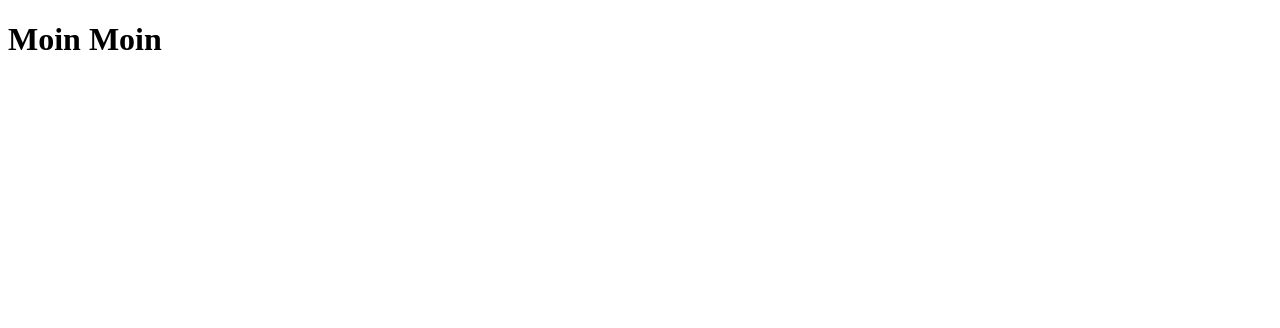
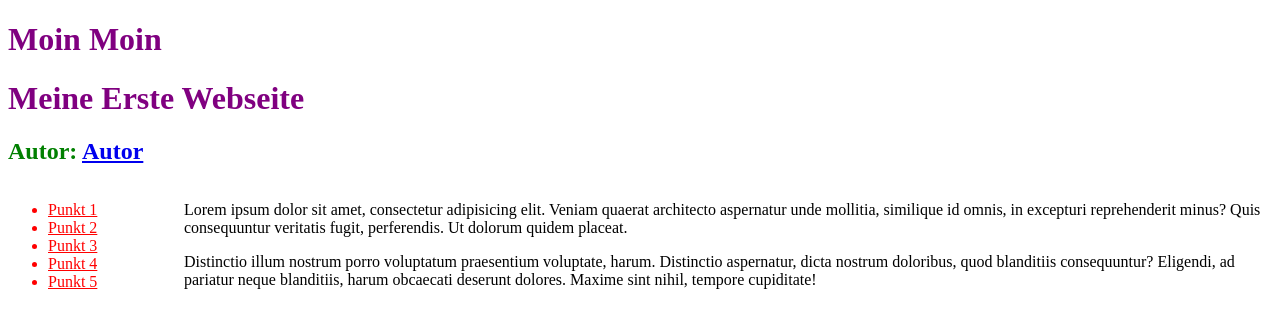
Before and after one commit to Wepat/wepat.github.io, a plain HTML site: page index.html in a window 1280 px wide. Drawn offline with Linux system fonts and the light colour scheme.

Commit message:
Schritt 1

```diff
--- a/index.html
+++ b/index.html
@@ -4,8 +4,35 @@
 <meta charset="utf-8">
 <title>Hai First Try</title>
 <h1>Moin Moin</h1>
+<link rel="stylesheet" href="styles.css"/>
 </head>
 <body>
+<h1 class="animated slideInUp">
+  Meine Erste Webseite
+</h1>
+<h2>Autor:
+  <a href="http://github.com/username">Autor</a>
+
+
+</h2>
+
+ <div class="punkteliste">
+  <ul>
+    <li><a href="Punkt1.html">Punkt 1</a></li>
+    <li><a href="Punkt1.html">Punkt 2</a></li>
+    <li><a href="Punkt1.html">Punkt 3</a></li>
+    <li><a href="Punkt1.html">Punkt 4</a></li>
+    <li><a href="Punkt1.html">Punkt 5</a></li>
+  </ul>
+  </div>
+
+  <div class = "lorem">
+
+    <p>Lorem ipsum dolor sit amet, consectetur adipisicing elit. Veniam quaerat architecto aspernatur unde mollitia, similique id omnis, in excepturi reprehenderit minus? Quis consequuntur veritatis fugit, perferendis. Ut dolorum quidem placeat.</p>
+    <p>Distinctio illum nostrum porro voluptatum praesentium voluptate, harum. Distinctio aspernatur, dicta nostrum doloribus, quod blanditiis consequuntur? Eligendi, ad pariatur neque blanditiis, harum obcaecati deserunt dolores. Maxime sint nihil, tempore cupiditate!</p>
+
+  </div>
+  </ul>
 
 </body>
 </html>
--- /dev/null
+++ b/styles.css
@@ -0,0 +1,18 @@
+
+h1{color : purple}
+
+h2{color : green}
+
+.punkteliste {
+  color : red;
+  position : absolute;
+
+}
+.punkteliste a{
+  color: red;
+}
+
+.lorem{
+  padding-left : 11em;
+  position : absolute;
+}
```
